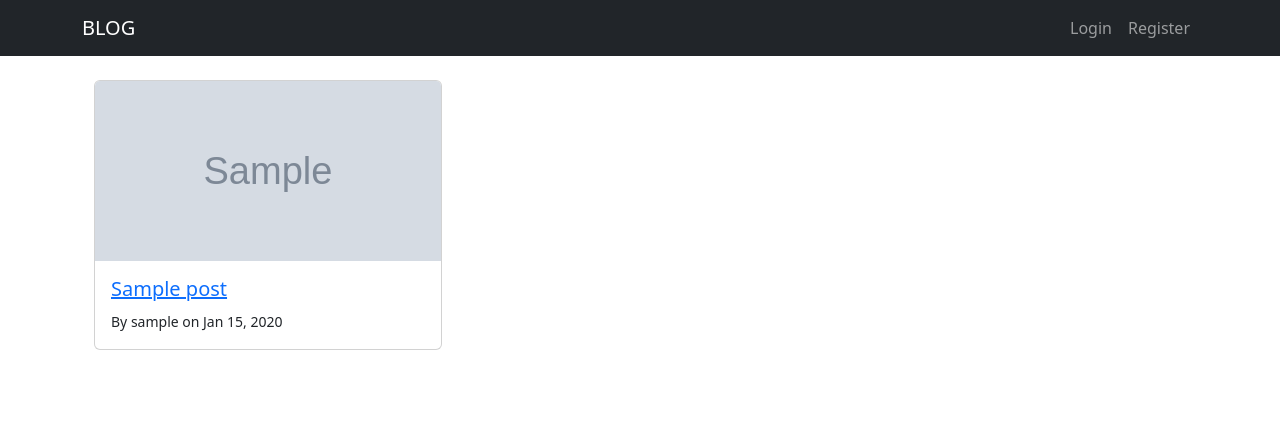
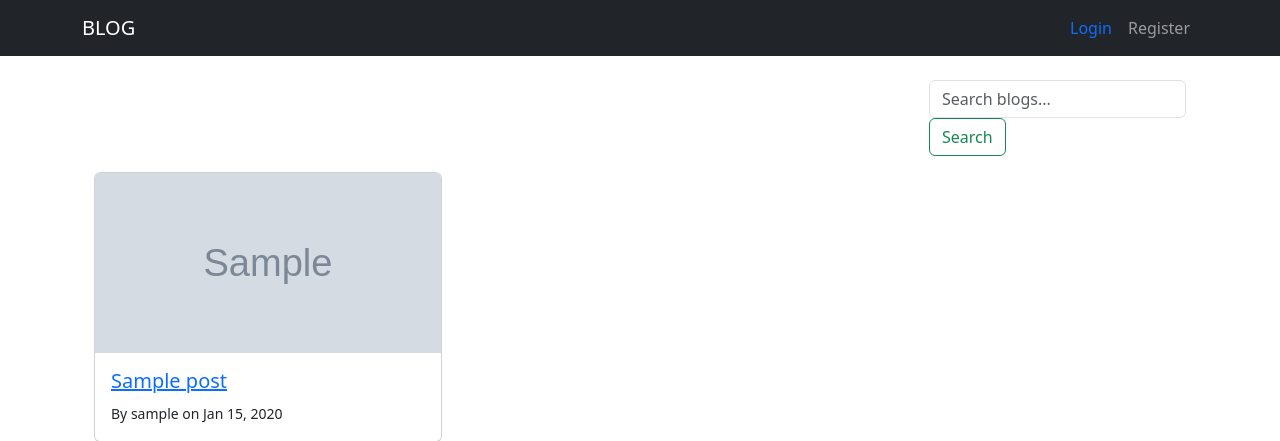
Before and after one commit to Bibekshah123/Django-Blog, a Django app: page / in a window 1280 px wide. Shown: the top 441 px of the page. Run offline with Django 5.2, Linux system fonts and the light colour scheme; tables that the repository leaves empty hold one stand-in row (values such as "Sample post"); grey boxes marked "Sample" are stand-in pictures; some libraries are stand-ins or nearby versions.

Commit message:
added search

```diff
--- /dev/null
+++ b/blog_project/blog_app/middleware.py
@@ -0,0 +1,11 @@
+import time
+from django.utils.deprecation import MiddlewareMixin
+
+class SimpleLoggingMiddleware(MiddlewareMixin):
+    def process_request(self, request):
+        request.start_time = time.time()
+
+    def process_response(self, request, response):
+        total_time = time.time() - getattr(request, 'start_time', time.time())
+        print(f"[LOG] {request.method} {request.path} took {total_time:.2f}s")
+        return response
--- a/blog_project/blog_app/views.py
+++ b/blog_project/blog_app/views.py
@@ -13,7 +13,7 @@ from django.urls import reverse_lazy
 from django.template.defaultfilters import slugify
 from django.http import HttpResponseRedirect
 from django.urls import reverse
-
+from django.db.models import Q
 
 class RegisterView(View):
     def get(self, request):
@@ -56,9 +56,17 @@ class LogoutView(View):
 class PostListView(ListView):
     model = Post
     template_name = 'post_list.html'
-    queryset = Post.objects.all()
     context_object_name = 'posts'
+    # paginate_by = 6
 
+    def get_queryset(self):
+        queryset = super().get_queryset()
+        query = self.request.GET.get('q')
+        if query:
+            queryset = queryset.filter(
+                Q(title__icontains=query) | Q(content__icontains=query)
+            )
+        return queryset
 
 class PostDetailView(DetailView):
     model = Post
--- a/blog_project/blog_project/settings.py
+++ b/blog_project/blog_project/settings.py
@@ -56,6 +56,7 @@ MIDDLEWARE = [
     'django.contrib.auth.middleware.AuthenticationMiddleware',
     'django.contrib.messages.middleware.MessageMiddleware',
     'django.middleware.clickjacking.XFrameOptionsMiddleware',
+    'blog_app.middleware.SimpleLoggingMiddleware',
 ]
 
 ROOT_URLCONF = 'blog_project.urls'
--- a/blog_project/templates/base.html
+++ b/blog_project/templates/base.html
@@ -28,11 +28,11 @@
                           <a class="nav-link" href="{% url 'post_create' %}">Create Blog</a>
                         </li>
                         <li class="nav-item">
-                            <a class="nav-link" href="{% url 'logout' %}">Logout</a>
+                            <a class="nav-link text-danger" href="{% url 'logout' %}">Logout</a>
                         </li>
                     {% else %}
                         <li class="nav-item">
-                          <a class="nav-link" href="{% url 'login' %}">Login</a>
+                          <a class="nav-link text-primary " href="{% url 'login' %}">Login</a>
                         </li>
                         <li class="nav-item">
                             <a class="nav-link" href="{% url 'register' %}">Register</a>
--- a/blog_project/templates/post_delete.html
+++ b/blog_project/templates/post_delete.html
@@ -1,5 +1,6 @@
 {% extends 'base.html' %}
 {% block content %}
+<div class="text-center">
 <h2>Delete Blog</h2>
 <p>Are you sure you want to delete "{{ post.title }}"?</p>
 
@@ -8,4 +9,5 @@
     <button type="submit" class="btn btn-outline-danger">Yes, Delete</button>
     <a href="{% url 'post_detail' post.slug %}" class="btn btn-outline-primary">Cancel</a>
 </form>
+</div>
 {% endblock %}
--- a/blog_project/templates/post_list.html
+++ b/blog_project/templates/post_list.html
@@ -4,6 +4,14 @@
 {% block title %}All Blog{% endblock %}
 
 {% block content %}
+<div class="container mt-3 mb-3">
+    <div class="d-flex justify-content-end">
+        <form method="get" action="" class="form-inline">
+            <input type="text" name="q" placeholder="Search blogs..." class="form-control mr-2" value="{{ request.GET.q }}">
+            <button type="submit" class="btn btn-outline-success">Search</button>
+        </form>
+    </div>
+</div>
 <div class="container">
     {% for post in posts %}
         {% if forloop.first or forloop.counter0|divisibleby:3 %}
@@ -36,6 +44,24 @@
         {% if forloop.counter|divisibleby:3 or forloop.last %}
         </div>
         {% endif %}
-    {% endfor %}
-</div>
+        {% endfor %}
+        {% comment %} <!-- Pagination Controls -->
+<div class="pagination justify-content-center mt-4">
+    <span class="step-links">
+        {% if posts.has_previous %}
+            <a href="?page=1" class="btn btn-outline-primary btn-sm">First</a>
+            <a href="?page={{ posts.previous_page_number }}" class="btn btn-outline-secondary btn-sm">Previous</a>
+        {% endif %}
+
+        <span class="btn btn-light btn-sm disabled">
+            Page {{ posts.number }} of {{ posts.paginator.num_pages }}
+        </span>
+
+        {% if posts.has_next %}
+            <a href="?page={{ posts.next_page_number }}" class="btn btn-outline-secondary btn-sm">Next</a>
+            <a href="?page={{ posts.paginator.num_pages }}" class="btn btn-outline-primary btn-sm">Last</a>
+        {% endif %}
+    </span>
+</div> {% endcomment %}
+    </div>
 {% endblock %}
```
Also changed, not shown: blog_project/templates/post_detail.html (+10 -5 lines), blog_project/media/post_images/488e3ae6-08af-4a7c-b9fc-09caa461c2eb_expRKOS.jpg (added).
